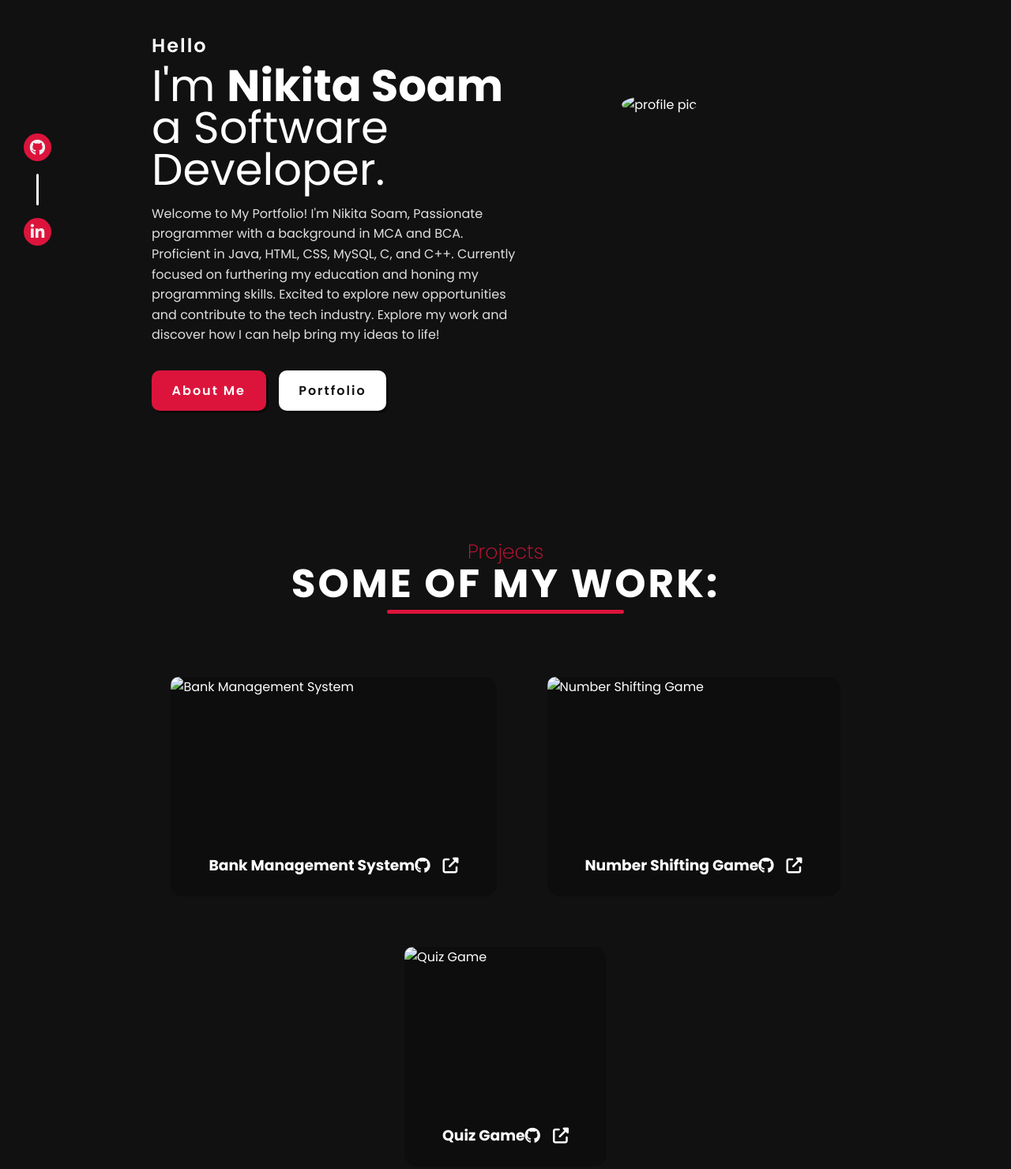
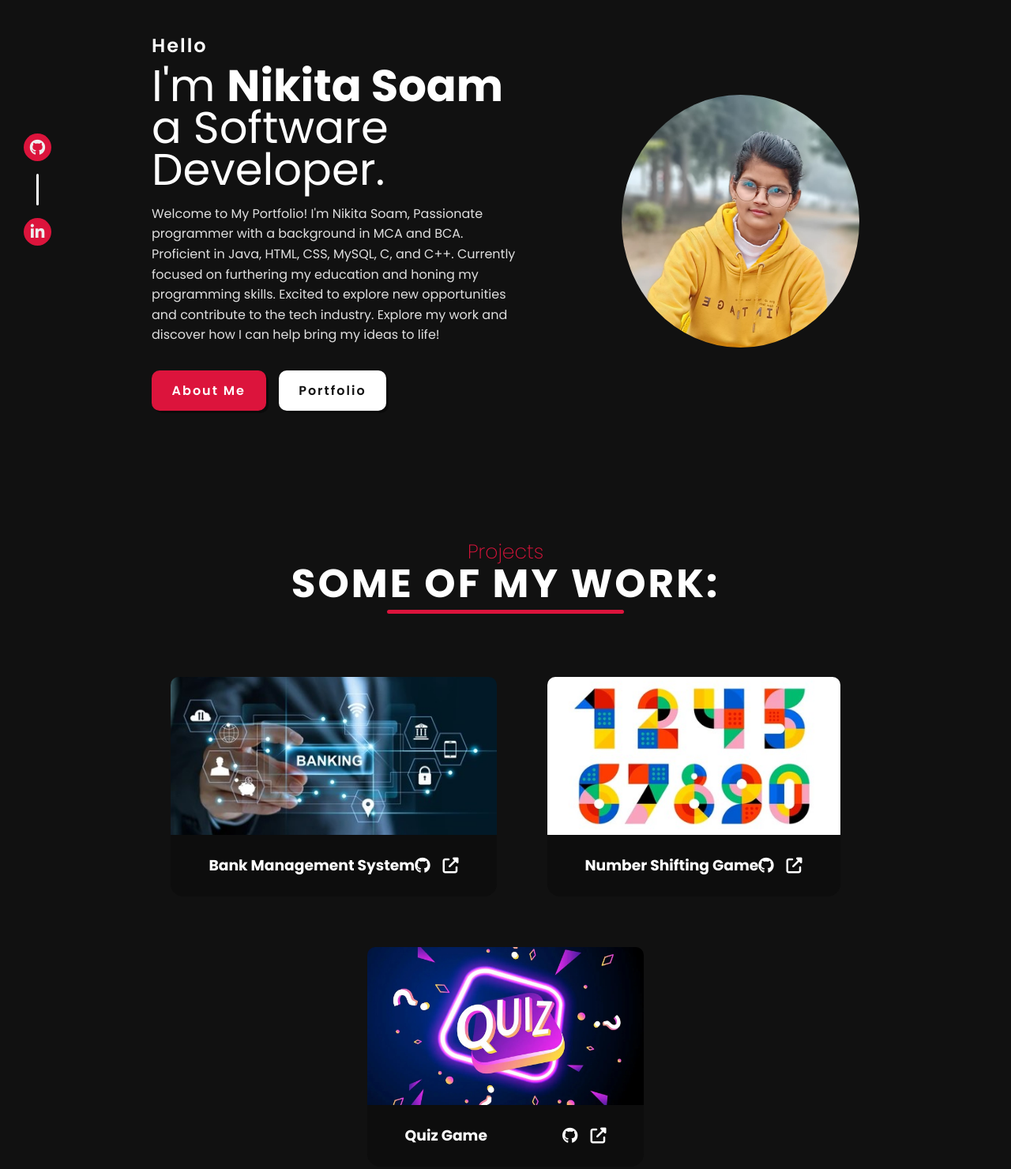
Before and after one commit to Nikitasoam7/Portfolio, a plain HTML site: page index.html in a window 1280 px wide. Shown: the part 160-1640 px from the top of the page at 79% size. Drawn offline with Linux system fonts and the light colour scheme; a script that the page names is missing.

Commit message:
Update index.html

```diff
--- a/index.html
+++ b/index.html
@@ -62,7 +62,7 @@
           </div>
         </div>
         <div class="image">
-          <img src="./images/image.jpg" alt="profile pic" />
+          <img src="image.jpg" alt="profile pic" />
         </div>
       </div>
     </section>
@@ -75,7 +75,7 @@
       <div class="wrapper">
         <div class="project-card">
           <div class="project-image-container">
-            <img class="project-image" src="./images/bank image.jpg" alt="Bank Management System" />
+            <img class="project-image" src="bank image.jpg" alt="Bank Management System" />
           </div>
           <div class="project-content">
             <h3>Bank Management System</h3>
@@ -89,7 +89,7 @@
         </div>
         <div class="project-card">
           <div class="project-image-container">
-            <img class="project-image" src="./images/numbers.jpg" alt="Number Shifting Game" />
+            <img class="project-image" src="numbers.jpg" alt="Number Shifting Game" />
           </div>
           <div class="project-content">
             <h3>Number Shifting Game</h3>
@@ -103,7 +103,7 @@
         </div>
         <div class="project-card">
           <div class="project-image-container">
-            <img class="project-image" src="./images/quiz.jpg" alt="Quiz Game" />
+            <img class="project-image" src="quiz.jpg" alt="Quiz Game" />
           </div>
           <div class="project-content">
             <h3>Quiz Game</h3>
```
